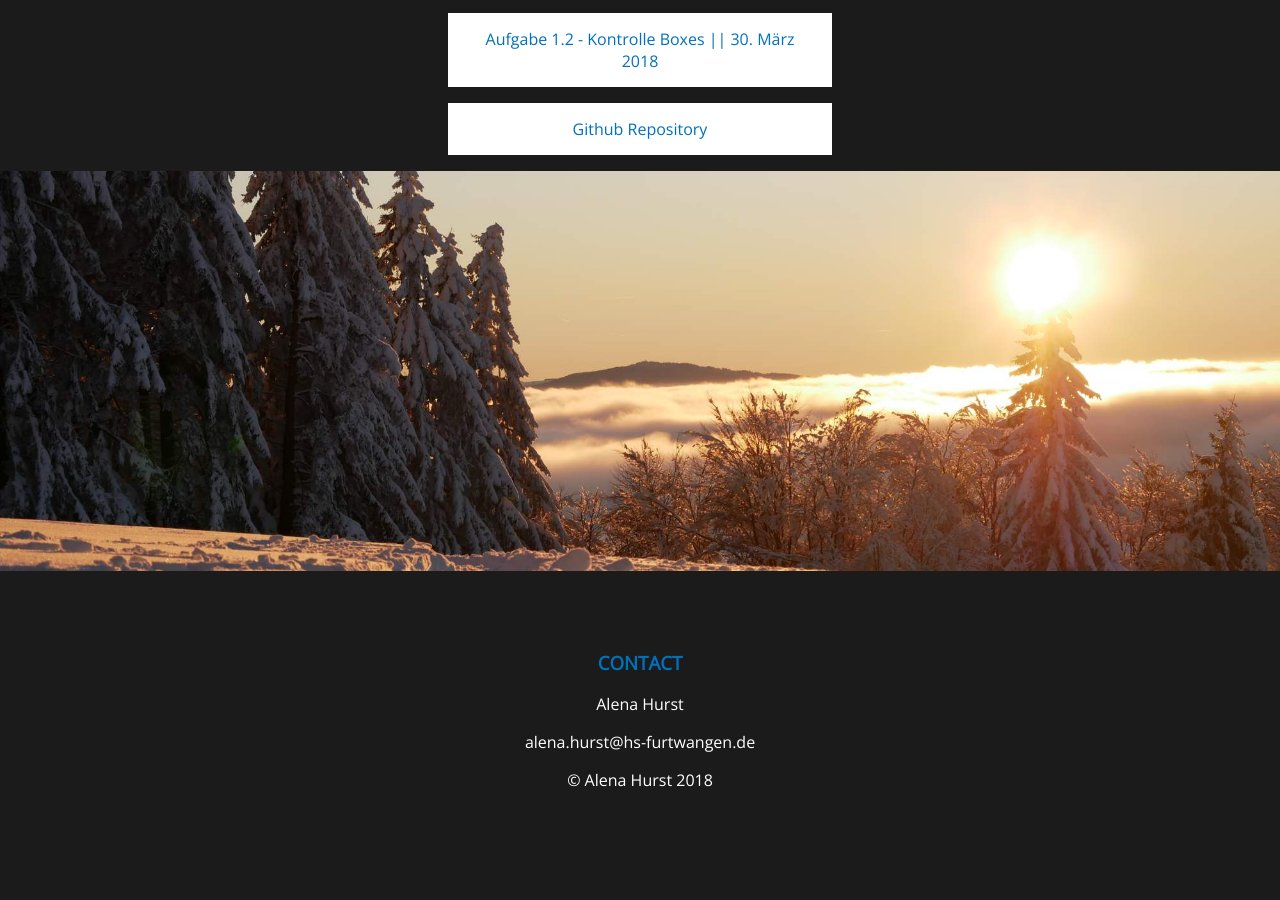
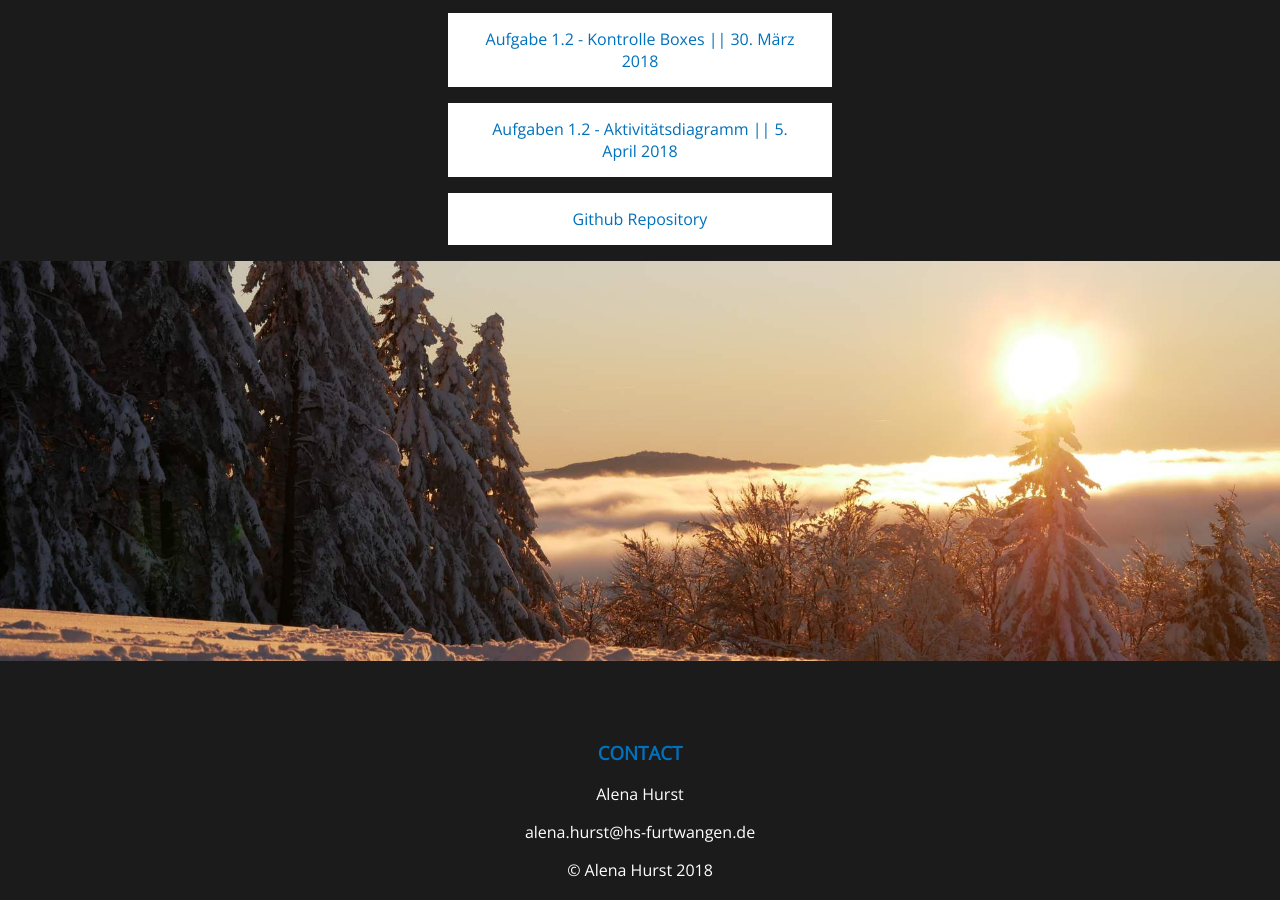
Before and after one commit to alenamaria/alenamaria.github.io, a website: page Userpage/userpage.html in a window 1280 px wide. Shown: the part 1952-2852 px from the top of the page. Before the commit the page ends 2819 px from the top, so only its background shows below. Drawn offline with nearby package versions, Linux system fonts and the light colour scheme.

Commit message:
Aktualisierung der Userpage (Link zum Aktivitätsdiagramm eingefügt)

```diff
--- a/Userpage/userpage.html
+++ b/Userpage/userpage.html
@@ -58,6 +58,7 @@
         		<a href="https://alenamaria.github.io/EIA2/Aufgabe%201.2/Aufgabe%201.2.png" class="Aufgaben">Aufgabe 1.2 - Graphisch Boxes || 30. März 2018</a>
         		<a href="https://alenamaria.github.io/EIA2/Aufgabe%201.2/Aufgabe%201.2.pdf" class="Aufgaben">Aufgabe 1.2 - Tracetable Boxes || 30. März 2018</a>
         		<a href="https://alenamaria.github.io/EIA2/Aufgabe%201.2/Aufgabe1.2.html" class="Aufgaben">Aufgabe 1.2 - Kontrolle Boxes || 30. März 2018</a>
+        		<a href="https://alenamaria.github.io/EIA2/Aufgabe%201.2/Aktivit%C3%A4tendiagramm.jpeg" class="Aufgaben">Aufgaben 1.2 - Aktivitätsdiagramm || 5. April 2018</a>
         		<a href="https://github.com/alenamaria" class="Aufgaben">Github Repository</a>
         	</div>
 
```
